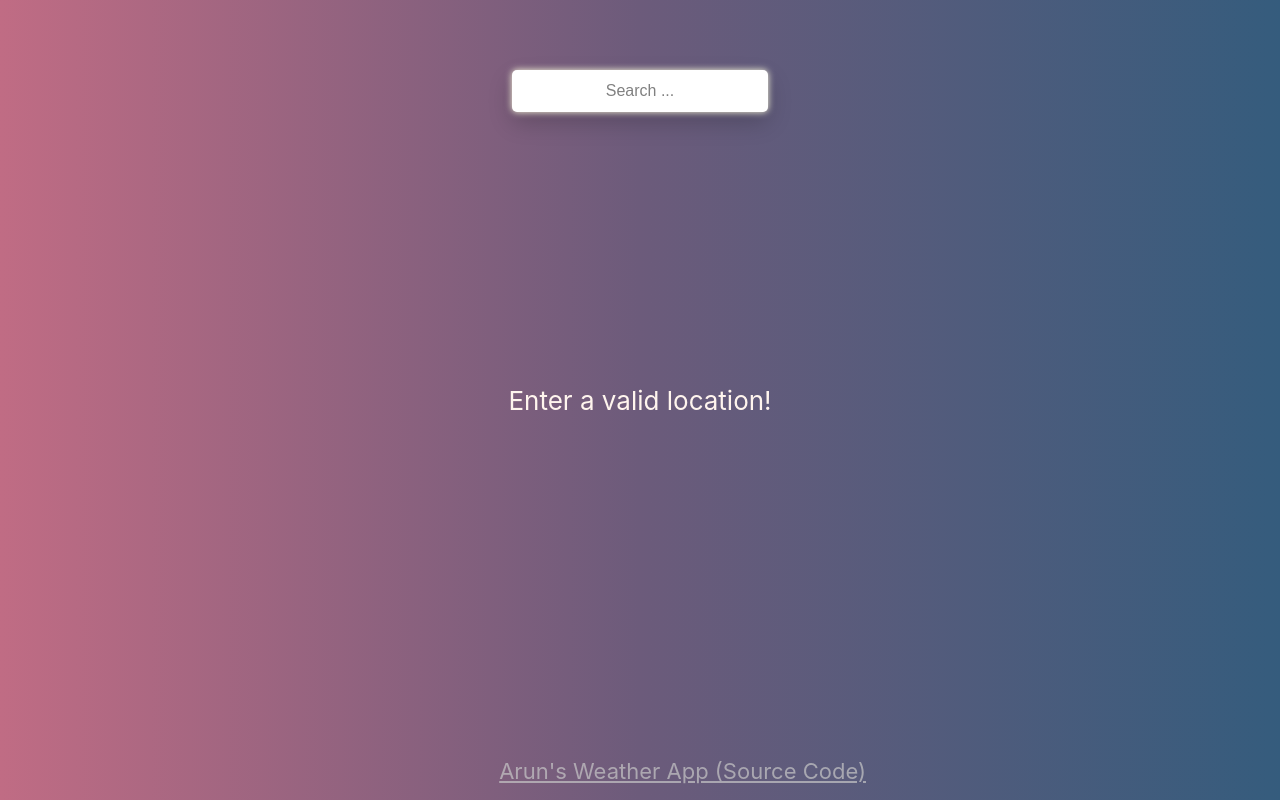
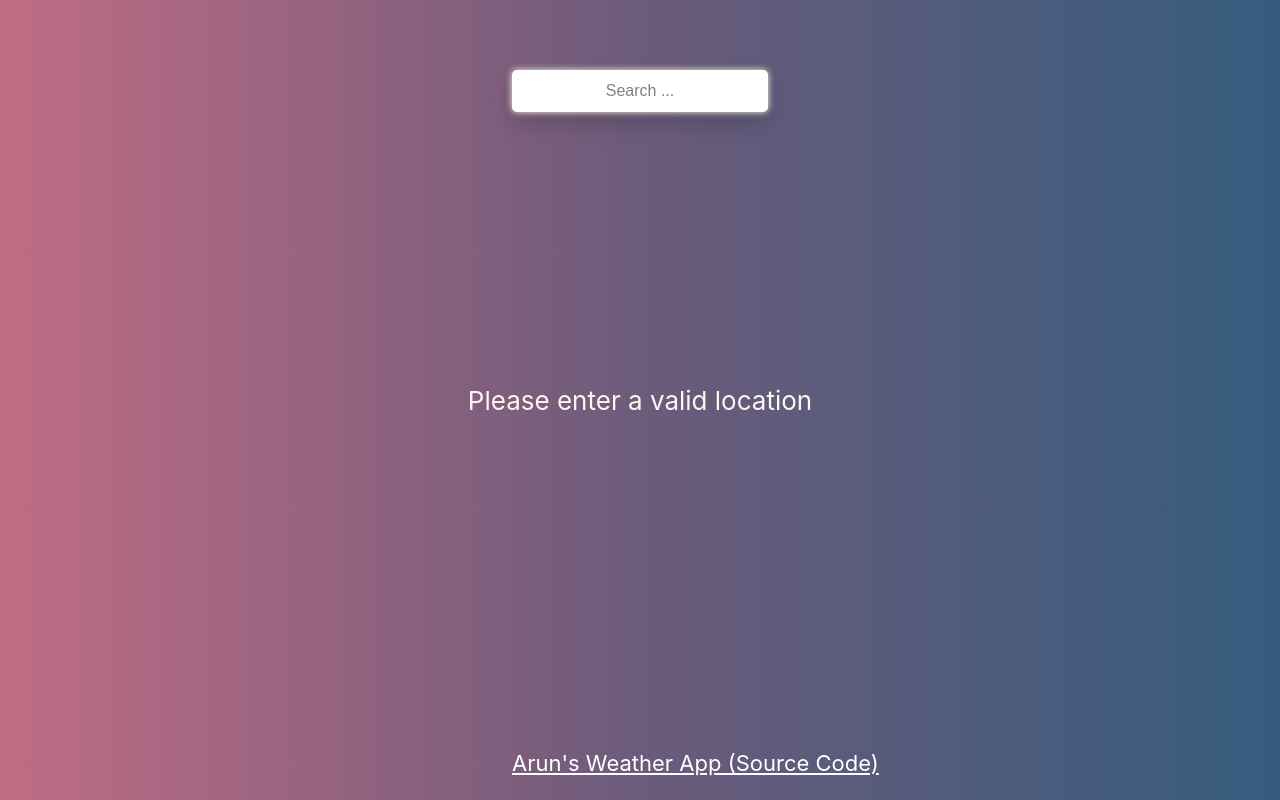
Before and after one commit to ajamal31/Weather-App-ReactJS, a React (Create React App) app: page / in a window 1280 px wide. Built offline with nearby package versions, Linux system fonts and the light colour scheme; no server answers.

Commit message:
Fix syntax error in fadeIn key frames and styling updates

```diff
--- a/src/App.css
+++ b/src/App.css
@@ -39,7 +39,7 @@
 }
 
 .App-body p {
-	animation: 2.5s ease 0s 1 fadeIn;
+	animation: 2s ease 0s 1 fadeIn;
 }
 
 .App-input {
@@ -54,7 +54,7 @@
 	font-size: medium;
 	margin-top: 5vh;
 	text-align: center;
-	animation: 2.5s ease 0s 1 fadeIn;
+	animation: 2s ease 0s 1 fadeIn;
 }
 
 .App-input::placeholder {
@@ -68,7 +68,7 @@
 .App-info img {
 	margin: -15px;
 	filter: drop-shadow(0px 0px 1px seashell);
-	animation: 2s ease-out 0s 1 fadeIn;
+	animation: 2s ease 0s 1 fadeIn;
 }
 
 .App-info p {
@@ -80,18 +80,19 @@
 .App-info p.Temp-description {
 	font-size: calc(13px + 1vmin);
 	margin-bottom: 5px;
-	animation: 2s ease-out 0s 1 fadeIn;
+	animation: 2s ease 0s 1 fadeIn;
 	text-transform: capitalize;
 	color: seashell;
 }
 
 .App-footer a {
 	font-size: calc(6px + 2vmin);
-	color: rgba(199, 199, 199, 0.7);
+	color: rgba(255, 255, 255, 1);
 	position: absolute;
 	display: flex;
-	bottom: 2vh;
-	left: 39vw;
+	bottom: 3vh;
+	left: 40vw;
+	animation: 2s ease 0s 1 fadeIn;
 }
 
 .App-footer a:hover {
@@ -106,9 +107,9 @@
 
 @keyframes fadeIn {
 	0% {
-		opacity: 0%;
+		opacity: 0;
 	}
 	100% {
-		opacity: 100%;
+		opacity: 100;
 	}
 }
--- a/src/App.js
+++ b/src/App.js
@@ -61,7 +61,7 @@ function App() {
 						<p>{new Date(weather.dt * 1000).toLocaleTimeString()}</p>
 					</div>
 				) : (
-					<p>Enter a valid location!</p>
+					<p>Please enter a valid location</p>
 				)}
 				<footer className="App-footer">
 					<a href="https://github.com/ajamal31/Weather-App-ReactJS">
```
